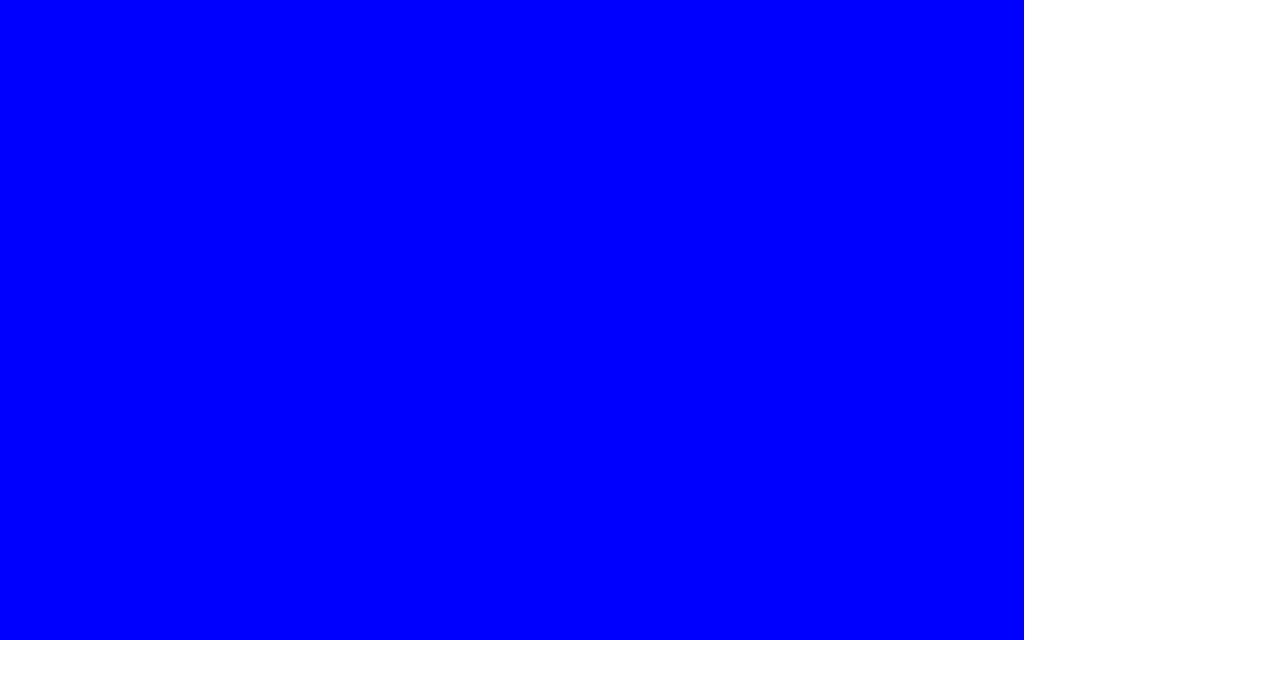
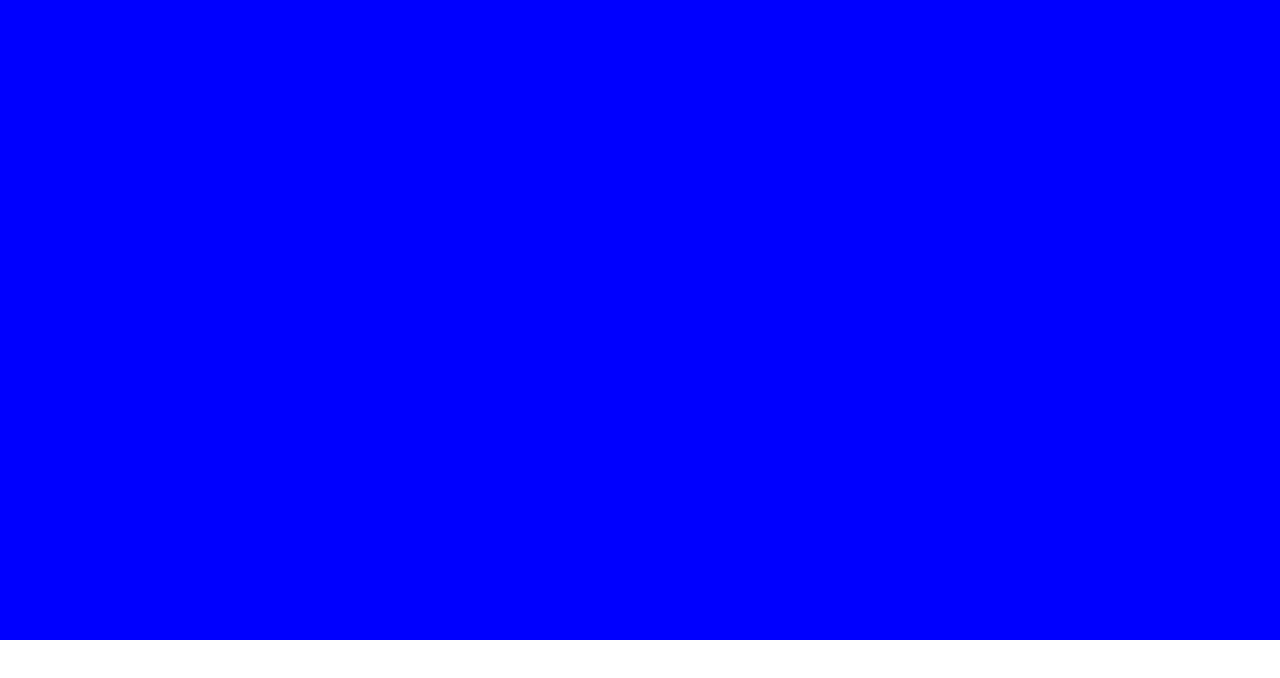
Before and after one commit to Aashishk96/UI-project, a plain HTML site: page BouncingBall/index.html in a window 1280 px wide. Drawn offline with Linux system fonts and the light colour scheme.

Commit message:
Update index.html

```diff
--- a/BouncingBall/index.html
+++ b/BouncingBall/index.html
@@ -11,7 +11,7 @@
         }
         .container{
             height: 80vh;
-            width: 80vw;
+            width: 100vw;
             background-color: blue;
         }
         .box{
```
